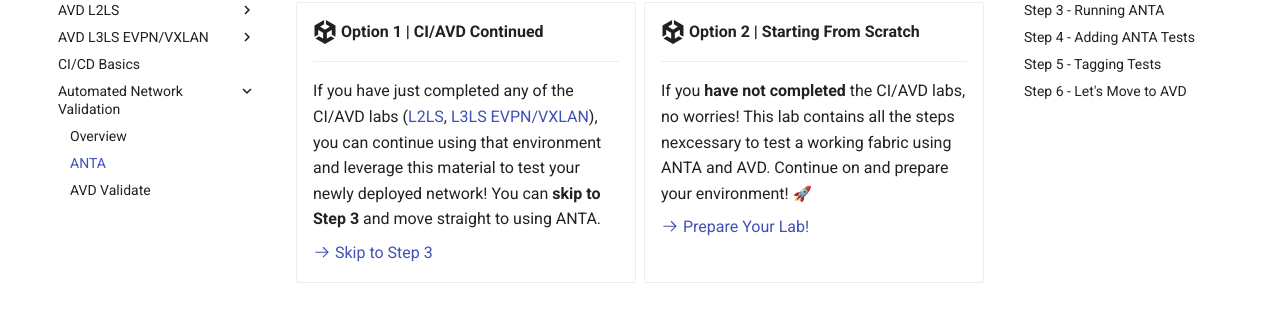
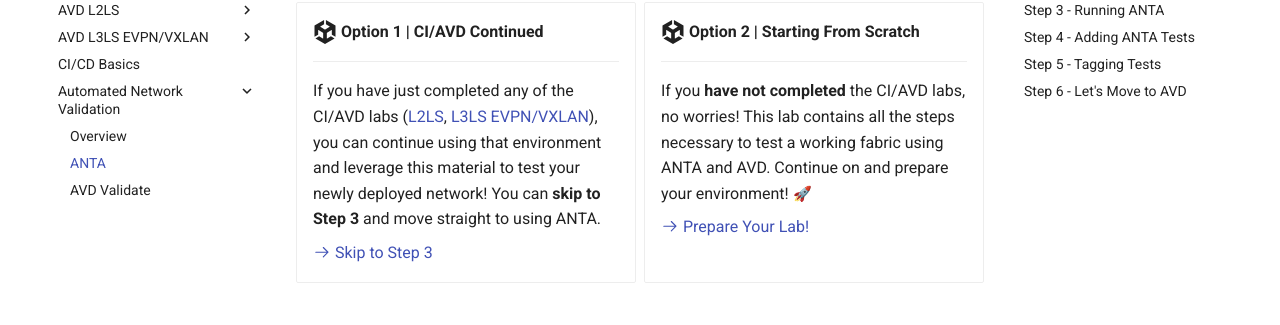
Before and after one commit to aristanetworks/avd-workshops, an MkDocs documentation site: the page built from workshops/validation/anta_validate.md, in a window 1280 px wide and 900 px high, scrolled down 437 px. Shown: the part 179-504 px from the top of the window. Built offline with MkDocs 1.6.1 and Material for MkDocs 9.7.7, drawn with Linux system fonts in a browser that asks for light colours; emoji names are drawn with the system emoji font; comment, search, counter and statistics services are not loaded.

Commit message:
Fix typo

```diff
--- a/workshops/validation/anta_validate.md
+++ b/workshops/validation/anta_validate.md
@@ -26,9 +26,9 @@
 
     ---
 
-    If you **have not completed** the CI/AVD labs, no worries! This lab contains all the steps nexcessary to test a working fabric using ANTA and AVD. Continue on and prepare your environment! :rocket:
+    If you **have not completed** the CI/AVD labs, no worries! This lab contains all the steps necessary to test a working fabric using ANTA and AVD. Continue on and prepare your environment! :rocket:
 
-    [:octicons-arrow-right-24: Prepare Your Lab!](#step-1-prepare-lab-environment)
+    [:octicons-arrow-right-24: Prepare Your Lab!](#step-1---prepare-lab-environment)
 
 </div>
 
```
Also changed, not shown: workshops/validation/overview.md (+2 -2 lines).
